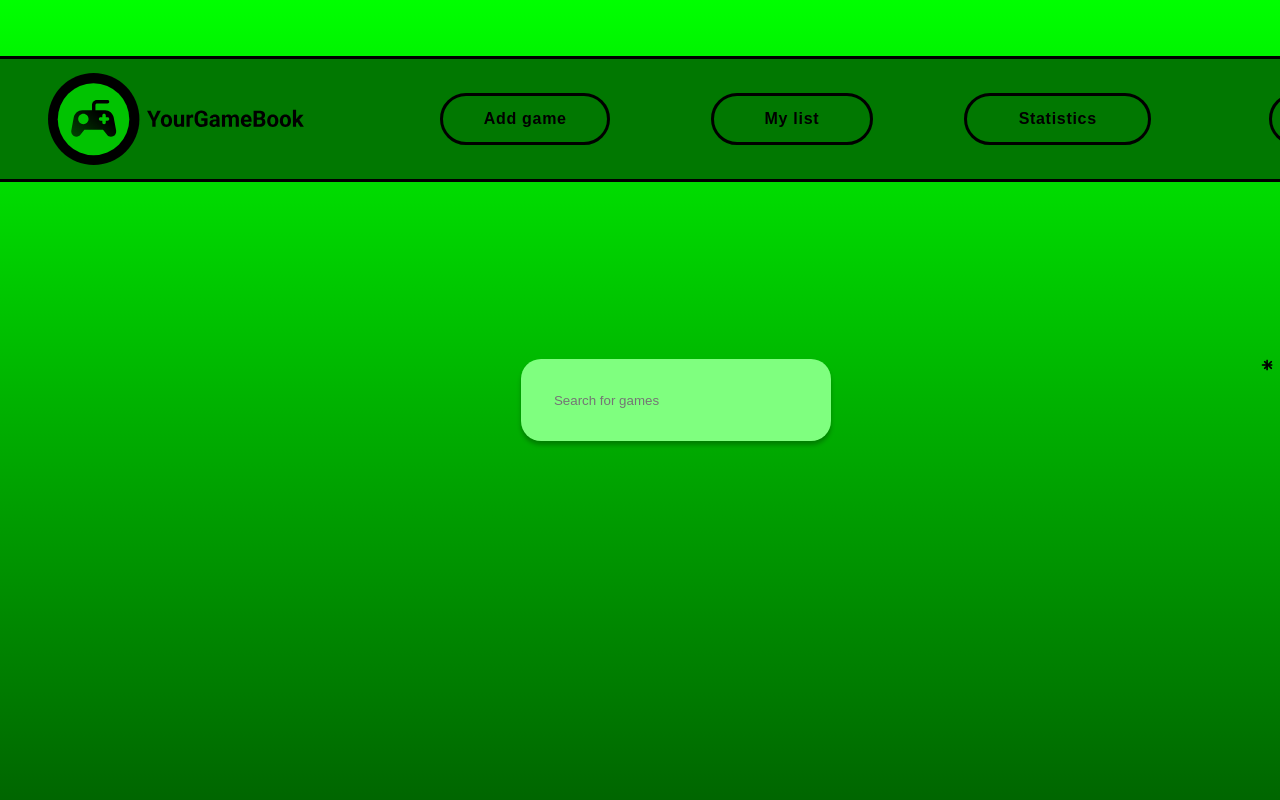
After one commit to kmozdzen/Projekt-PAI, a PHP site: page /Views/search.html in a window 1280 px wide. The commit adds this page. Run offline with PHP 8.4, Linux system fonts and the light colour scheme; some libraries are stand-ins or nearby versions.

Commit message:
added html and style for searching a game

```diff
--- /dev/null
+++ b/Public/css/search.css
@@ -0,0 +1,32 @@
+header
+{
+    display: grid;
+
+}
+
+header > *
+{
+    grid-column-start: 1;
+    grid-row-start: 1;
+}
+
+header>input
+{
+    background: #7FFF7F;
+    box-shadow: 0px 4px 4px rgba(0, 0, 0, 0.25);
+    border-radius: 20px;
+
+    width: 100%;
+    border: none;
+    margin: 1%;
+    padding: 2.5em;
+}
+
+header>.icons>button
+{
+    background: none;
+    border: none;
+
+    position: absolute;
+    right: 1px;
+}
--- a/Public/css/style.css
+++ b/Public/css/style.css
@@ -45,7 +45,7 @@ img
 
 }
 
-form
+form.login
 {
     display: flex;
     flex-direction: column;
@@ -54,7 +54,7 @@ form
 }
 
 
-button
+.logibn>button
 {
     border: 3px solid #000000;
     border-radius: 30px;
@@ -71,7 +71,7 @@ button
     margin-top: 10%;
 }
 
-input
+.login-container>form>input
 {
     background: #7FFF7F;
     box-shadow: 0px 4px 4px rgba(0, 0, 0, 0.25);
@@ -123,3 +123,76 @@ p
         margin-top: 10%;
     }
 }
+
+.search-container
+{
+    display: flex;
+    align-items: center;
+    justify-content: flex-start;
+    height: 100vh;
+}
+
+nav
+{
+    position: fixed;
+    left: -1;
+    top: 7%;
+
+    width: 100vw;
+    height: 15%;
+    background: #017801;
+    border: 3px solid #000000;
+
+    display: flex;
+    align-items: center;
+    justify-content: flex-start;
+}
+
+nav > img
+{
+    width: 20%;
+    margin-left: 3em;
+}
+
+a
+{
+    text-decoration: none;
+    display: block;
+}
+
+li i
+{
+    font-size: 3em;
+}
+
+.button
+{
+    border: 3px solid #000000;
+    border-radius: 30px;
+
+    color: black;
+    margin-left: 6em;
+    margin-right: 6em;
+    text-align: center;
+    letter-spacing: 0.7px;
+    padding: 0.9em;
+
+    width: 50%;
+}
+
+.setting-button
+{
+    color: black;
+    margin-left: 7em;
+}
+
+ul
+{
+    list-style: none;
+    display: flex;
+    text-align: center;
+    justify-content: center;
+
+    letter-spacing: 0.7px;
+
+}
--- a/Views/login.html
+++ b/Views/login.html
@@ -2,6 +2,7 @@
 <html>
     <head>
         <link rel="stylesheet" type="text/css" href="../Public/css/style.css"/>
+        <link rel="stylesheet" type="text/css" href="../Public/css/search.css"/>
         <title>YourGameBook</title>
     </head>
     <body>
@@ -10,7 +11,7 @@
                 <img src="../Public/img/logo.svg" alt="logo">
             </div>
             <div class="login-container">
-                <form class="login-form">
+                <form class="login">
                     <p class="input-names">Email</p>
                     <input name="email" type="text" placeholder="email@email.com">
                     <p class="input-names">Password</p>
--- /dev/null
+++ b/Views/search.html
@@ -0,0 +1,45 @@
+<!DOCTYPE html>
+<html>
+    <head>
+        <link rel="stylesheet" type="text/css" href="../Public/css/style.css"/>
+        <link rel="stylesheet" type="text/css" href="../Public/css/search.css"/>
+        <title>YourGameBook</title>
+        <script src="https://kit.fontawesome.com/3ff5952e8a.js" crossorigin="anonymous"></script>
+    </head>
+    <body>
+        <div class="container">
+            <nav>
+                <img src="../Public/img/logo.svg">
+                <ul>
+                    <li>
+                        <a href="#" class="button">Add game</a>
+                    </li>
+                    <li>
+                        <a href="#" class="button">My list</a>
+                    </li>
+                    <li>
+                        <a href="#" class="button">Statistics</a>
+                    </li>
+                    <li>
+                        <a href="#" class="button">Users</a>
+                    </li>
+                    <li>
+                        <a href="#" class="setting-button"><i class="fa-solid fa-gear"></i></a>
+                    </li>
+                </ul>
+            </nav>
+            <main>
+                <header>
+                    <input placeholder="Search for games">
+                    <div class="icons">
+                        <button><i class="fa-solid fa-xmark"></i></button>
+                        <button><i class="fa-solid fa-plus"></i></button>
+                    </div>
+                </header>
+                <section>
+
+                </section>
+            </main>
+        </div>
+    </body>
+</html>
```
